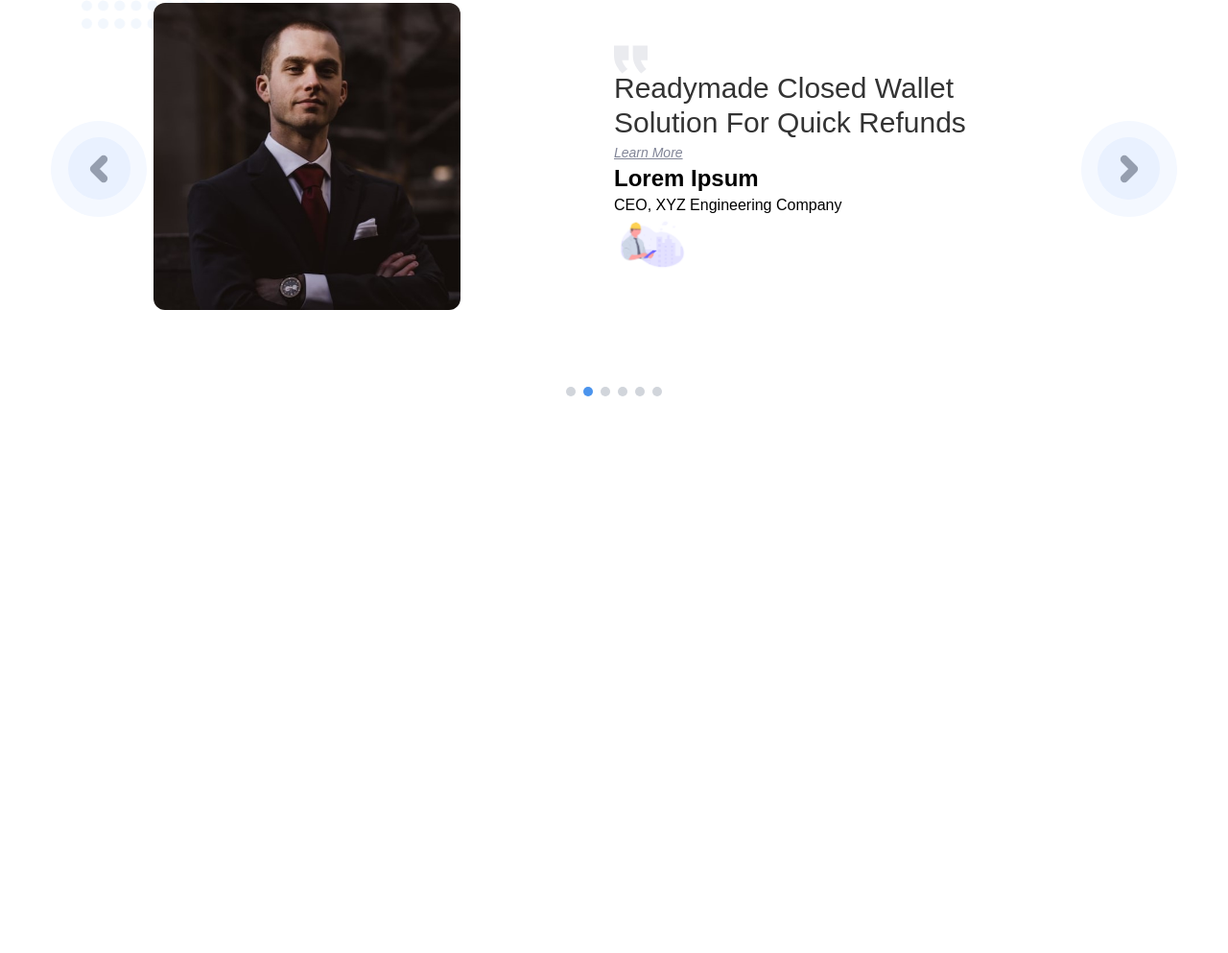
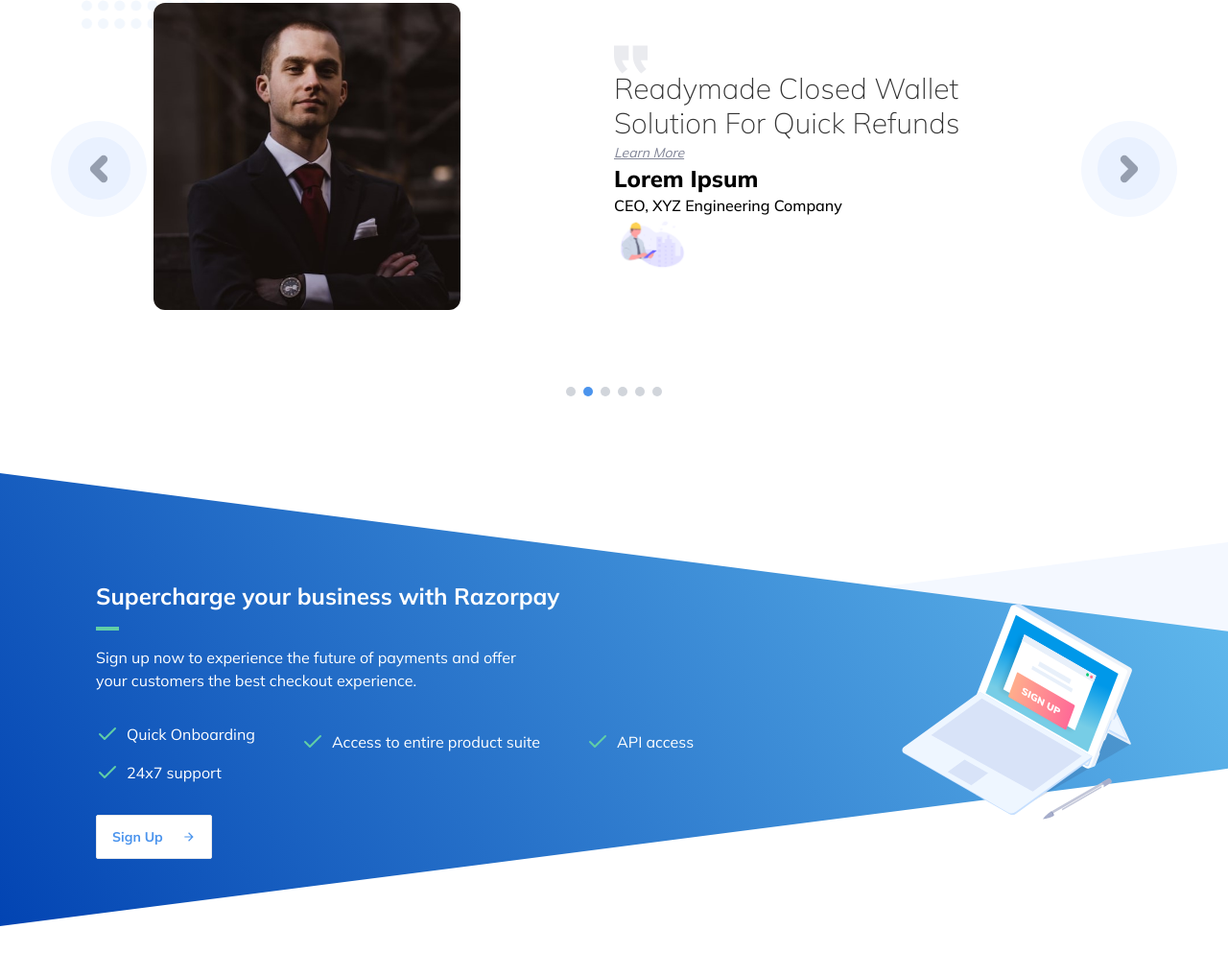
Before and after one commit to bhavya9810/razorPayClone, a website built with Vite: page index.html in a window 1280 px wide. Shown: the part 6445-7438 px from the top of the page at 96% size. Before the commit the page ends 6938 px from the top, so only its background shows below. Built offline with nearby package versions, Linux system fonts and the light colour scheme.

Commit message:
last section completed

```diff
--- a/index.html
+++ b/index.html
@@ -6,7 +6,17 @@
     <title>Razorpay - Best Payment Solution for Online Payments India</title>
     <link rel="stylesheet" href="style.css" />
     <link rel="shortcut icon" href="images/favicon.png" type="image/x-icon" />
+    <!-- google font -->
+    <link rel="preconnect" href="https://fonts.googleapis.com" />
+    <link rel="preconnect" href="https://fonts.gstatic.com" crossorigin />
+    <link
+      href="https://fonts.googleapis.com/css2?family=Mulish:wght@200;300;400;500;600;700;800;900&display=swap"
+      rel="stylesheet"
+    />
     <style>
+      .ctaSection {
+        background-size: 100% 100%;
+      }
       .corefeaturesection {
         background-size: 100% 100%;
       }
@@ -1441,6 +1451,75 @@
           </div>
         </div>
       </section>
+
+      <!-- cta(call to action)/last section -->
+
+      <section
+        class="relative bg-[url(images/CTABg.svg)] w-full h-full bg-no-repeat bg-cover ctaSection min-h-[500px]"
+      >
+        <!-- main content box-->
+        <div
+          class="relative w-11/12 max-w-[1080px] flex flex-row justify-between items-center space-x-20 mx-auto"
+        >
+          <!-- left part -->
+          <div>
+            <h2 class="font-mullish font-bold text-2xl text-white pt-28">
+              Supercharge your business with Razorpay
+            </h2>
+            <div class="w-6 h-1 bg-greenLight my-4"></div>
+            <p class="font-mullish text-white max-w-[440px]">
+              Sign up now to experience the future of payments and offer your
+              customers the best checkout experience.
+            </p>
+            <ul class="text-white flex flex-row my-8 flex-wrap space-y-2">
+              <li class="flex font-mullish gap-x-2 mr-12">
+                <i data-feather="check" class="text-greenLight"></i
+                ><span>Quick Onboarding </span>
+              </li>
+              <li class="flex font-mullish gap-x-2 mr-12">
+                <i data-feather="check" class="text-greenLight"></i
+                ><span>Access to entire product suite </span>
+              </li>
+              <li class="flex font-mullish gap-x-2 mr-12">
+                <i data-feather="check" class="text-greenLight"></i
+                ><span>API access </span>
+              </li>
+              <li class="flex font-mullish gap-x-2 mr-12">
+                <i data-feather="check" class="text-greenLight"></i
+                ><span>24x7 support </span>
+              </li>
+            </ul>
+            <button
+              class="min-w-[32px] flex border text-sm font-bold font-mullish gap-x-2 bg-white text-lightBlue300 hover:text-lightBlue500 transition-all duration-200 items-center rounded-sm py-3 px-4"
+            >
+              Sign Up
+              <svg
+                viewBox="0 0 24 24"
+                focusable="false"
+                class="w-[14px] h-[14px] ml-3"
+              >
+                <path
+                  fill="currentColor"
+                  d="M12 4l-1.41 1.41L16.17 11H4v2h12.17l-5.58 5.59L12 20l8-8z"
+                ></path>
+              </svg>
+            </button>
+          </div>
+
+          <!-- right part image-->
+
+          <img
+            src="images/ctaImg.svg"
+            alt=""
+            loading="lazy"
+            height="282px"
+            width="240px"
+            class="pt-24"
+          />
+        </div>
+      </section>
+
+      <footer></footer>
     </div>
   </body>
   <script src="https://unpkg.com/feather-icons"></script>
```
